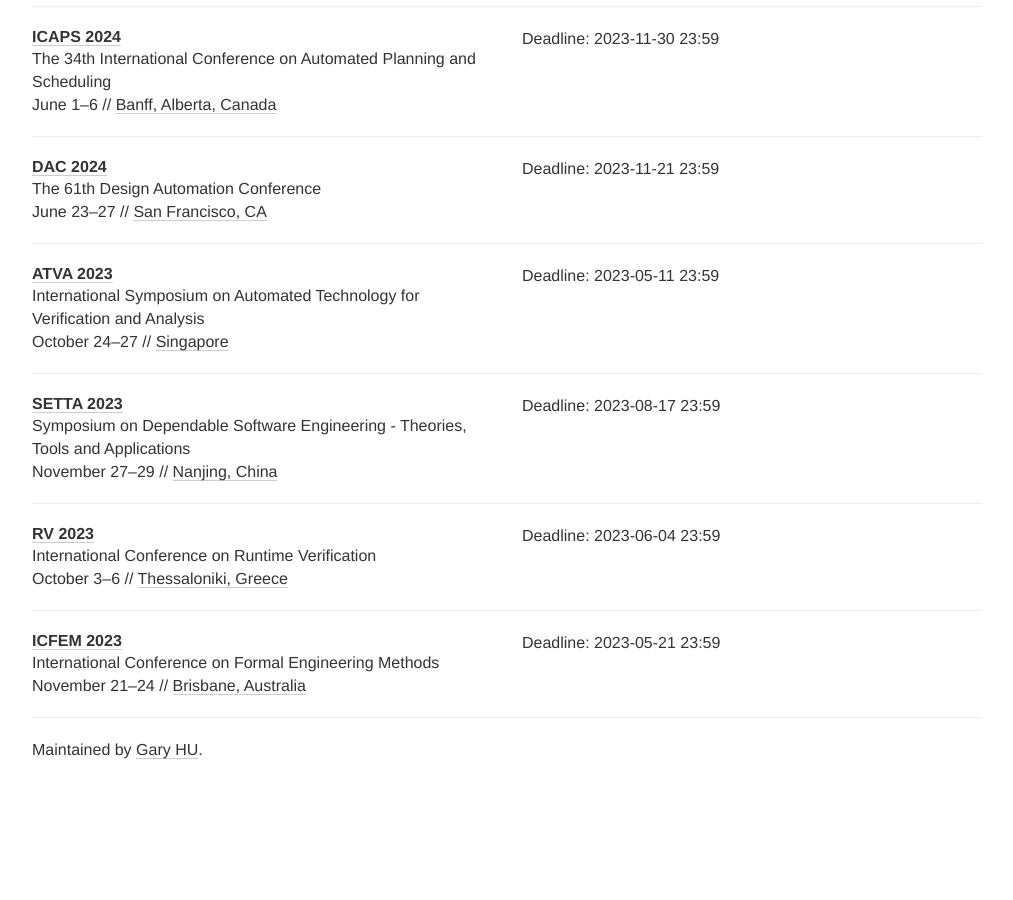
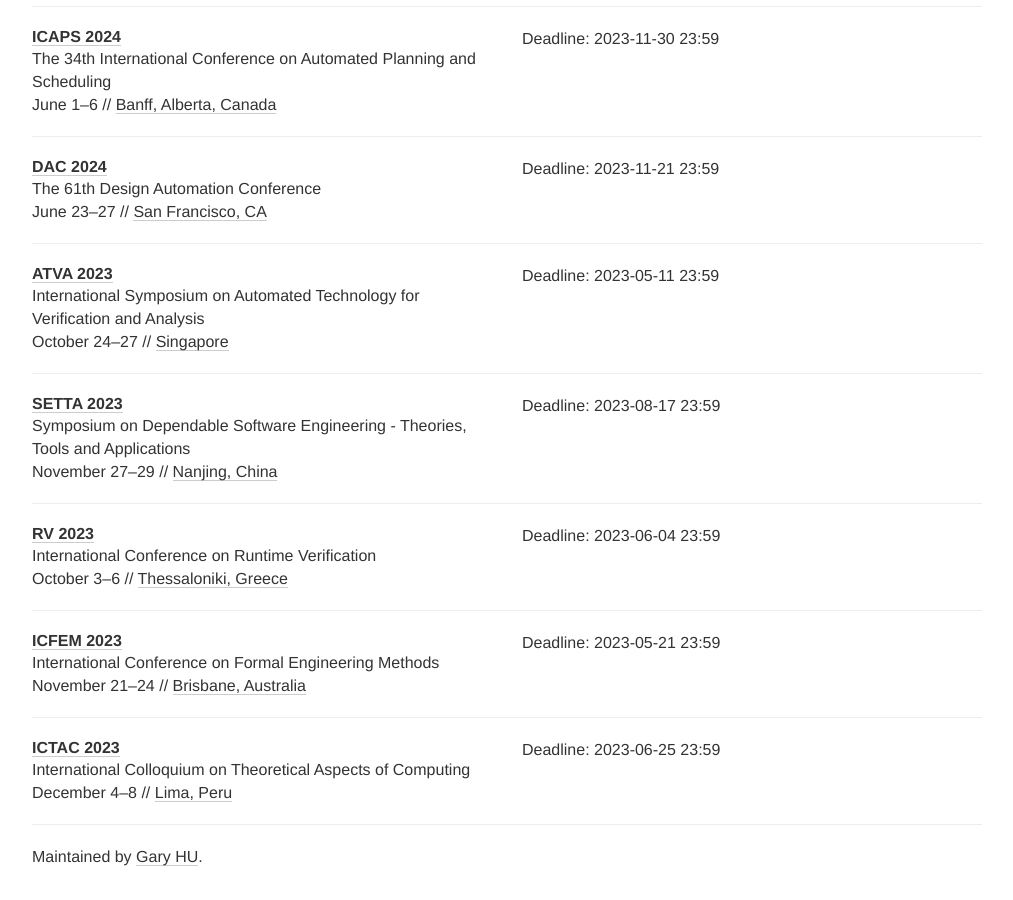
Before and after one commit to Gy-Hu/EDA_FV_conference_deadline, a Jekyll site: the page built from index.html, in a window 1280 px wide and 900 px high, scrolled down 1767 px. Shown: the whole window, without its empty margins (133-1146 px from the left). Built offline with Jekyll 4.4.1, drawn with Linux system fonts in a browser that asks for light colours; nearby versions of some CDN libraries; comment, search, counter and statistics services are not loaded; before the commit the page ends 2560 px from its top, so only the background shows below that.

Commit message:
add ICTAC

```diff
--- a/_data/conferences.yml
+++ b/_data/conferences.yml
@@ -169,3 +169,12 @@
   deadline: ["2023-05-21 23:59"]
   place: Brisbane, Australia
   tags: [FV]
+
+- name: ICTAC
+  year: 2023
+  date: December 4-8
+  description: International Colloquium on Theoretical Aspects of Computing
+  link: https://ictac2023.compsust.utec.edu.pe/
+  deadline: ["2023-06-25 23:59"]
+  place: Lima, Peru
+  tags: [FV]
```
